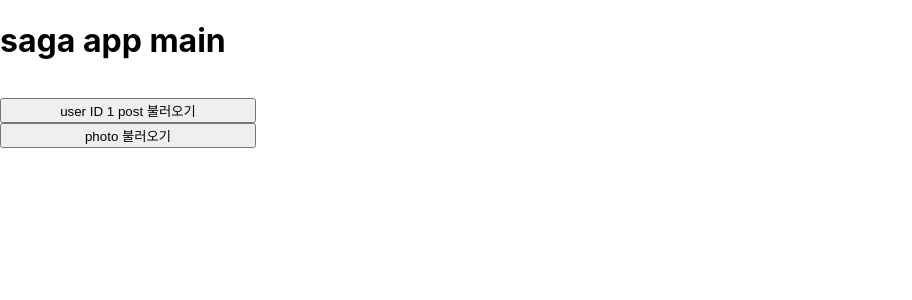
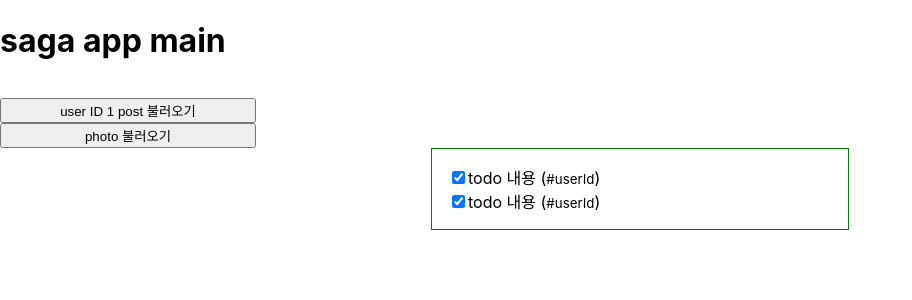
Before and after one commit to upship-kim/ReactPractice, a React (Create React App) app: page / in a window 1280 px wide. Shown: the top 300 px of the page, without its empty margins (0-912 px from the left). Built offline with nearby package versions, Linux system fonts and the light colour scheme.

Commit message:
prepare Todo list component

```diff
--- a/src/redux-saga/SagaApp.js
+++ b/src/redux-saga/SagaApp.js
@@ -1,4 +1,5 @@
 import React from 'react';
+import TodoList from './components/TodoList';
 import PostContainer from './containers/PostContainer';
 
 const SagaApp = () => {
@@ -7,6 +8,7 @@ const SagaApp = () => {
             <h1>saga app main</h1>
             <div>
                 <PostContainer />
+                <TodoList />
             </div>
         </div>
     );
--- /dev/null
+++ b/src/redux-saga/components/TodoList.js
@@ -0,0 +1,34 @@
+import React from 'react';
+import styled from 'styled-components';
+
+const TodoBlock = styled.div`
+    margin: 0 auto;
+    width: 30%;
+    /* height: ; */
+    border: 1px solid green;
+    padding: 1rem;
+    display: flex;
+    flex-direction: column;
+`;
+
+const TodoItem = () => {
+    return (
+        <div>
+            <input type="checkBox" checked={true} />
+            <span>
+                todo 내용 (<small>#userId</small>)
+            </span>
+        </div>
+    );
+};
+
+const TodoList = () => {
+    return (
+        <TodoBlock>
+            <TodoItem />
+            <TodoItem />
+        </TodoBlock>
+    );
+};
+
+export default TodoList;
```
Also changed, not shown: src/redux-saga/containers/TodoContainer.js (added).
